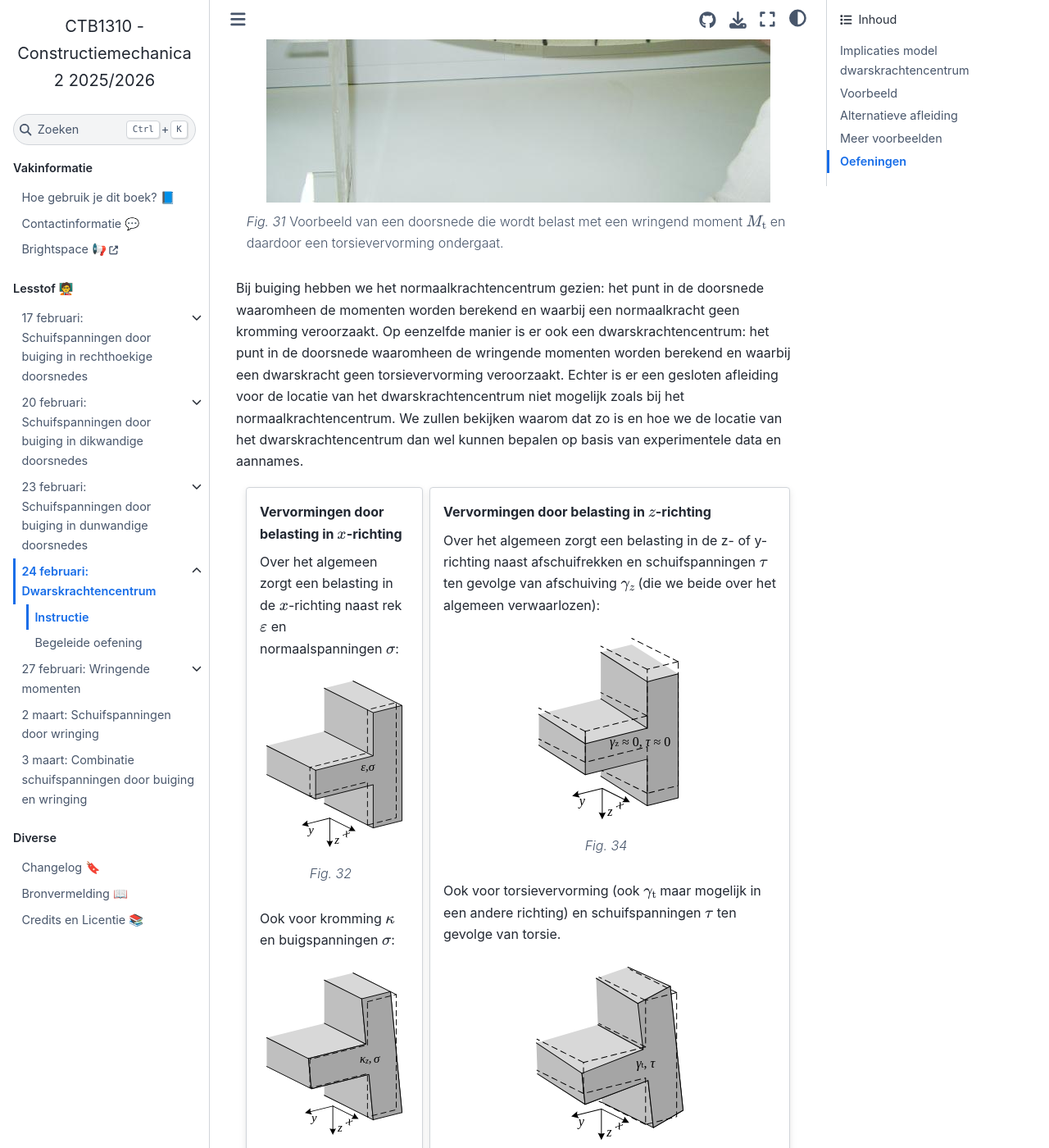
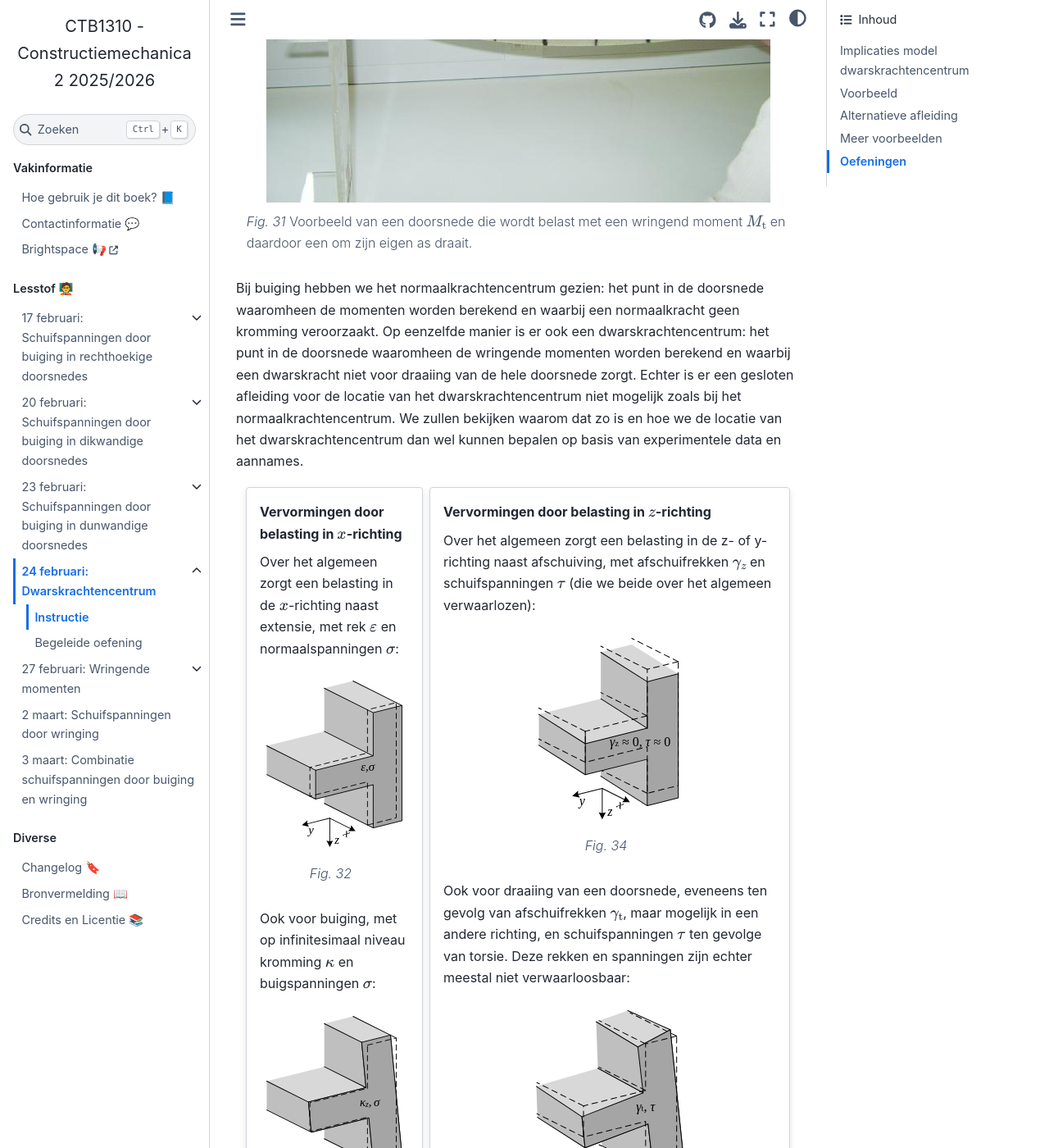
Before and after one commit to TUDelft-books/CTB1310, a Jupyter Book: the page built from book/shear_force_center/instructie.md, in a window 1280 px wide and 1400 px high, scrolled down 555 px. Shown: the whole window at 82% size. Built offline with Jupyter Book 1.0.4 settings and Sphinx 7.4.7 and the Sphinx Book theme 1.1.4, drawn with Linux system fonts in a browser that asks for light colours; comment, search, counter and statistics services are not loaded; cross-references to code outside the pages are shown as plain code; some of the changed text lies outside the part shown.

Commit message:
verduidelijken termne

````diff
--- a/book/shear_force_center/instructie.md
+++ b/book/shear_force_center/instructie.md
@@ -8,10 +8,10 @@ Tot nu toe hebben we enkel gerekend aan buigende momenten. Echter, op en in somm
 :show: author, license, copyright, source, date
 :placement: caption
 
-Voorbeeld van een doorsnede die wordt belast met een wringend moment $M_{\rm{t}}$ en daardoor een torsievervorming ondergaat.
+Voorbeeld van een doorsnede die wordt belast met een wringend moment $M_{\rm{t}}$ en daardoor een om zijn eigen as draait.
 ```
 
-Bij buiging hebben we het normaalkrachtencentrum gezien: het punt in de doorsnede waaromheen de momenten worden berekend en waarbij een normaalkracht geen kromming veroorzaakt. Op eenzelfde manier is er ook een dwarskrachtencentrum: het punt in de doorsnede waaromheen de wringende momenten worden berekend en waarbij een dwarskracht geen torsievervorming veroorzaakt. Echter is er een gesloten afleiding voor de locatie van het dwarskrachtencentrum niet mogelijk zoals bij het normaalkrachtencentrum. We zullen bekijken waarom dat zo is en hoe we de locatie van het dwarskrachtencentrum dan wel kunnen bepalen op basis van experimentele data en aannames.
+Bij buiging hebben we het normaalkrachtencentrum gezien: het punt in de doorsnede waaromheen de momenten worden berekend en waarbij een normaalkracht geen kromming veroorzaakt. Op eenzelfde manier is er ook een dwarskrachtencentrum: het punt in de doorsnede waaromheen de wringende momenten worden berekend en waarbij een dwarskracht niet voor draaiing van de hele doorsnede zorgt. Echter is er een gesloten afleiding voor de locatie van het dwarskrachtencentrum niet mogelijk zoals bij het normaalkrachtencentrum. We zullen bekijken waarom dat zo is en hoe we de locatie van het dwarskrachtencentrum dan wel kunnen bepalen op basis van experimentele data en aannames.
 
 :::::{grid} 1 2 2 2
 :gutter: 1 1 1 2
@@ -19,7 +19,7 @@ Bij buiging hebben we het normaalkrachtencentrum gezien: het punt in de doorsned
 ::::{grid-item-card} Vervormingen door belasting in $x$-richting
 :columns: 12 12 4 4
 
-Over het algemeen zorgt een belasting in de $x$-richting naast rek $\varepsilon$ en normaalspanningen $\sigma$:
+Over het algemeen zorgt een belasting in de $x$-richting naast extensie, met rek $\varepsilon$ en normaalspanningen $\sigma$:
 
 ```{figure} ./instructie_data/rek.svg
 :align: center
@@ -28,7 +28,7 @@ Over het algemeen zorgt een belasting in de $x$-richting naast rek $\varepsilon$
 &nbsp;
 ```
 
-Ook voor kromming $\kappa$ en buigspanningen $\sigma$:
+Ook voor buiging, met op infinitesimaal niveau kromming $\kappa$ en buigspanningen $\sigma$:
 
 ```{figure} ./instructie_data/kromming.svg
 :align: center
@@ -43,7 +43,7 @@ Ook voor kromming $\kappa$ en buigspanningen $\sigma$:
 ::::{grid-item-card} Vervormingen door belasting in $z$-richting
 :columns: 12 12 8 8
 
-Over het algemeen zorgt een belasting in de z- of y-richting naast afschuifrekken en schuifspanningen $\tau$ ten gevolge van afschuiving $\gamma_z$ (die we beide over het algemeen verwaarlozen):
+Over het algemeen zorgt een belasting in de z- of y-richting naast afschuiving, met afschuifrekken $\gamma_z$ en schuifspanningen $\tau$ (die we beide over het algemeen verwaarlozen):
 
 ```{figure} ./instructie_data/gamma_z.svg
 :align: center
@@ -52,7 +52,7 @@ Over het algemeen zorgt een belasting in de z- of y-richting naast afschuifrekke
 &nbsp;
 ```
 
-Ook voor torsievervorming (ook $\gamma_{\rm{t}}$ maar mogelijk in een andere richting) en schuifspanningen $\tau$ ten gevolge van torsie.
+Ook voor draaiing van een doorsnede, eveneens ten gevolg van afschuifrekken $\gamma_{\rm{t}}$, maar mogelijk in een andere richting, en schuifspanningen $\tau$ ten gevolge van torsie. Deze rekken en spanningen zijn echter meestal niet verwaarloosbaar:
 
 ```{figure} ./instructie_data/gamma_t.svg
 :align: center
@@ -61,7 +61,7 @@ Ook voor torsievervorming (ook $\gamma_{\rm{t}}$ maar mogelijk in een andere ric
 &nbsp;
 ```
 
-Daarnaast hebben we ook nog de schuifspanningen  $\tau$ ten gevolge van kromming $\kappa$ (buiging) zoals we die al kennen uit de vorige lessen:
+Daarnaast hebben we ook nog de schuifspanningen $\tau$ ten gevolge van buiging en de kromming $\kappa$ van opeenvolgende doorsnedes zoals we die al kennen uit de vorige lessen:
 
 ```{figure} ./instructie_data/kromming_tau.svg
 :align: center
@@ -70,7 +70,7 @@ Daarnaast hebben we ook nog de schuifspanningen  $\tau$ ten gevolge van kromming
 &nbsp;
 ```
 
-Uit experimenten zijn de torsievervorming en kromming duidelijk zichtbaar:
+Uit experimenten zijn de de draaiing van een doorsnede en buiging duidelijk zichtbaar:
 
 ```{figure} ./instructie_data/C5-A2a-1-300x258.jpeg
 :align: center
@@ -78,7 +78,7 @@ Uit experimenten zijn de torsievervorming en kromming duidelijk zichtbaar:
 :show: author, license, copyright, source, date
 :placement: caption
 
-Voorbeeld van een doorsnede die belast wordt in de $z$-richting waarbij zowel buiging $\kappa_z$ als torsievervorming $\gamma_{\rm{t}}$ optreedt.
+Voorbeeld van een doorsnede die belast wordt in de $z$-richting waarbij zowel buiging als draaiing van de doorsnede optreedt.
 ```
 
 
@@ -114,7 +114,7 @@ $N$ en $M_z$ als functie van $\epsilon$ en $\kappa_z$ voor het normaalkrachtence
 ::::{grid-item-card} Dwarskrachtencentrum volgt **niet** uit constitutieve relaties
 :columns: 12 12 8 8
 
-Een zelfde aanpak zouden we kunnen proberen voor om een relatie te vinden tussen dwarskracht, wringend moment, afschuiving en kromming voor een willekeurig referentiepunt. Echter, er is geen algemene vergelijking om dit verband te vinden. Als de vergelijkingen er zou zijn zou die de vorm hebben: $V = \underbrace{... \cdot \gamma_z}_{\rm{verwaarloosd}} + ... \cdot \gamma_t + ... \cdot \kappa_z$.
+Een zelfde aanpak zouden we kunnen proberen voor om een relatie te vinden tussen dwarskracht, wringend moment, afschuifrekken en kromming voor een willekeurig referentiepunt. Echter, er is geen algemene vergelijking om dit verband te vinden. Als de vergelijkingen er zou zijn zou die de vorm hebben: $V = \underbrace{... \cdot \gamma_z}_{\rm{verwaarloosd}} + ... \cdot \gamma_t + ... \cdot \kappa_z$.
 
 ```{figure} ./instructie_data/V_willekeurig.svg
 :align: center
@@ -138,7 +138,7 @@ $V$ en $M_{\rm{t}}$ als functie van $\gamma_t$ en $\kappa_z$ voor het dwarskrach
 :show: author, license, copyright, source, date
 :placement: caption
 
-Voorbeeld van een doorsnede die belast wordt met enkel een dwarskracht en waarbij enkel kromming optreedt.
+Voorbeeld van een doorsnede die belast wordt met enkel een dwarskracht en waarbij enkel buiging optreedt en geen draaiing van de doorsnede.
 ```
 
 
@@ -151,7 +151,7 @@ Voorbeeld van een doorsnede die belast wordt met enkel een dwarskracht en waarbi
 ::::{grid-item-card} Normaalkrachtencentrum als resultante normaalspanningen
 :columns: 12 12 4 4
 
-Bij een belasting in het normaalkrachtencentrum is er dus enkel rek en geen kromming. De ligging van het normaalkrachtencentrum nu gecontroleerd worden door deze gelijk te stellen aan het aangrijpingspunt van de resultante van de normaalspanningen.
+Bij een belasting in het normaalkrachtencentrum is er dus enkel rek en geen buiging. De ligging van het normaalkrachtencentrum nu gecontroleerd worden door deze gelijk te stellen aan het aangrijpingspunt van de resultante van de normaalspanningen.
 
 
 ```{figure} ./instructie_data/NC.svg
@@ -166,13 +166,13 @@ Links een verdeling van normaalspanningen ten gevolge van rek, rechts de resulta
 ::::{grid-item-card} Dwarskrachtencentrum als resultante schuifspanningen
 :columns: 12 12 8 8
 
-Hoewel we enkel experimenteel weten dat er een punt is waar een dwarskracht enkel voor kromming zorgt, kunnen we de ligging van het dwarskrachtencentrum wel vinden door deze gelijk te stellen aan het aangrijpingspunt van de resultante van de schuifspanningen ten gevolge van enkel kromming. Hoewel geldt dat $... \cdot \gamma_z + ... \cdot \gamma_t =  0$ en daarmee ook dat $ \int_A{\left( \tau_{\rm{t.g.v.} \, \rm{afschuiving}} + \tau_{\rm{t.g.v.} \, \rm{wringing}} \right)}dA = 0$ is niet gegarandeerd dat er geen afschuiving- of schuifspanningen ten gevolge van afschuiving of wringing aanwezig zijn in de doorsnede: we kunnen enkel zeggen dat de resultante van deze schuifspanningen nul is.
+Hoewel we enkel experimenteel weten dat er een punt is waar een dwarskracht enkel voor buiging zorgt, kunnen we de ligging van het dwarskrachtencentrum wel vinden door deze gelijk te stellen aan het aangrijpingspunt van de resultante van de schuifspanningen ten gevolge van enkel buiging. Hoewel geldt dat $... \cdot \gamma_z + ... \cdot \gamma_t =  0$ en daarmee ook dat $ \int_A{\left( \tau_{\rm{t.g.v.} \, \rm{afschuiving}} + \tau_{\rm{t.g.v.} \, \rm{wringing}} \right)}dA = 0$ is niet gegarandeerd dat er geen afschuiving- of schuifspanningen ten gevolge van afschuiving of wringing aanwezig zijn in de doorsnede: we kunnen enkel zeggen dat de resultante van deze schuifrekken- en spanningen nul is.
 
 ```{figure} ./instructie_data/DC.svg
 :align: center
 :source: https://github.com/Structural-Mechanics-CEG/mechanics-figures-source/tree/main/shear_force_center_2
 
-Links een verdeling van schuifspanningen ten gevolge van kromming, rechts de resultante van deze schuifspanningen die aangrijpt in het dwarskrachtencentrum.
+Links een verdeling van schuifspanningen ten gevolge van buiging, rechts de resultante van deze schuifspanningen die aangrijpt in het dwarskrachtencentrum.
 ```
 
 ::::
@@ -190,7 +190,6 @@ We hebben gevonden dat we het dwarskrachtencentrum kunnen vinden door de locatie
 Voor deze twee volledig symmetrische doorsnedes ligt het dwarskrachtencentrum in het midden.
 ```
 
-
 Voor doorsnedes die slechts in één richting symmetrisch is ligt het dwarskrachtencentrum op de symmetrieas. Voor de andere richting moet de locatie bepaald worden door de resultante van de schuifspanningen in die richting te bepalen. Het snijpunt van de symmetrieas en de werklijn van de resultante is dan het dwarskrachtencentrum.
 
 ```{figure} ./instructie_data/DC_symmetrie.svg
@@ -200,7 +199,7 @@ Voor doorsnedes die slechts in één richting symmetrisch is ligt het dwarskrach
 Deze twee doorsnedes zijn symmtrisch in één richting, het dwarskrachtencentrum ligt dan op de symmetrieas.
 ```
 
-Het berekenen van de resultante van de schuifspanningen ten gevolge van kromming kan enkel gedaan worden voor simpele symmetrische dikwandige of dunwandige doorsneden waarbij de schuifspanningen benaderd kunnen worden met het model afgeleid in de vorige lessen.
+Het berekenen van de resultante van de schuifspanningen ten gevolge van buiging kan enkel gedaan worden voor simpele symmetrische dikwandige of dunwandige doorsneden waarbij de schuifspanningen benaderd kunnen worden met het model afgeleid in de vorige lessen.
 
 ```{figure} ./instructie_data/DC_niet.svg
 :align: center
@@ -225,7 +224,7 @@ Daarmee kunnen we de volgende aanpak beschrijven voor het bepalen van het dwarsk
 :label: alg:dc
 
 1. Voor elke richting die geen symmetrieas heeft:
-2. Bepaal voor een willekeurige snedekracht in die richting het schuifspanningsverloop in de doorsnede ten gevolge van enkel kromming.
+2. Bepaal voor een willekeurige snedekracht in die richting het schuifspanningsverloop in de doorsnede ten gevolge van enkel buiging.
 3. Bepaal de werklijn van de resultante van deze schuifspanningen.
 4. Het dwarskrachtencentrum is het snijpunt van deze werklijn met de symmetrieas (indien aanwezig) of de werklijn in de andere richting.
 
@@ -437,7 +436,7 @@ Daarmee kan de locatie van het dwarskrachtencentrum worden bepaald door het snij
 ::::::
 
 ## Alternatieve afleiding
-In hoofdstuk 5.5 van het boek Mechanica, spanningen, vervormingen en verplaatsingen {cite:p}`Hartsuijker2013` wordt er gesproken over 'geen torsie'. Dit moet geïnterpreteerd worden als geen torsievervorming. Later wordt ook gesteld dat er enkel spanningen ten gevolge van buiging optreden als de dwarskracht in het dwarskrachtencentrum aangrijpt, dat kan niet zomaar gesteld worden zoals hierboven beschreven.
+In hoofdstuk 5.5 van het boek Mechanica, spanningen, vervormingen en verplaatsingen {cite:p}`Hartsuijker2013` wordt er gesproken over 'geen torsie'. Dit moet geïnterpreteerd worden als geen draaiing van de doorsnede. Het betekent niet dat er geen torsieafschuifrek is. Later wordt ook gesteld dat er enkel spanningen ten gevolge van buiging optreden als de dwarskracht in het dwarskrachtencentrum aangrijpt, dat kan niet zomaar gesteld worden zoals hierboven beschreven.
 
 ## Meer voorbeelden
 In hoofdstuk 5.5 van het boek Mechanica, spanningen, vervormingen en verplaatsingen {cite:p}`Hartsuijker2013` worden meer voorbeelden gegeven van het bepalen van het dwarskrachtencentrum.
````
